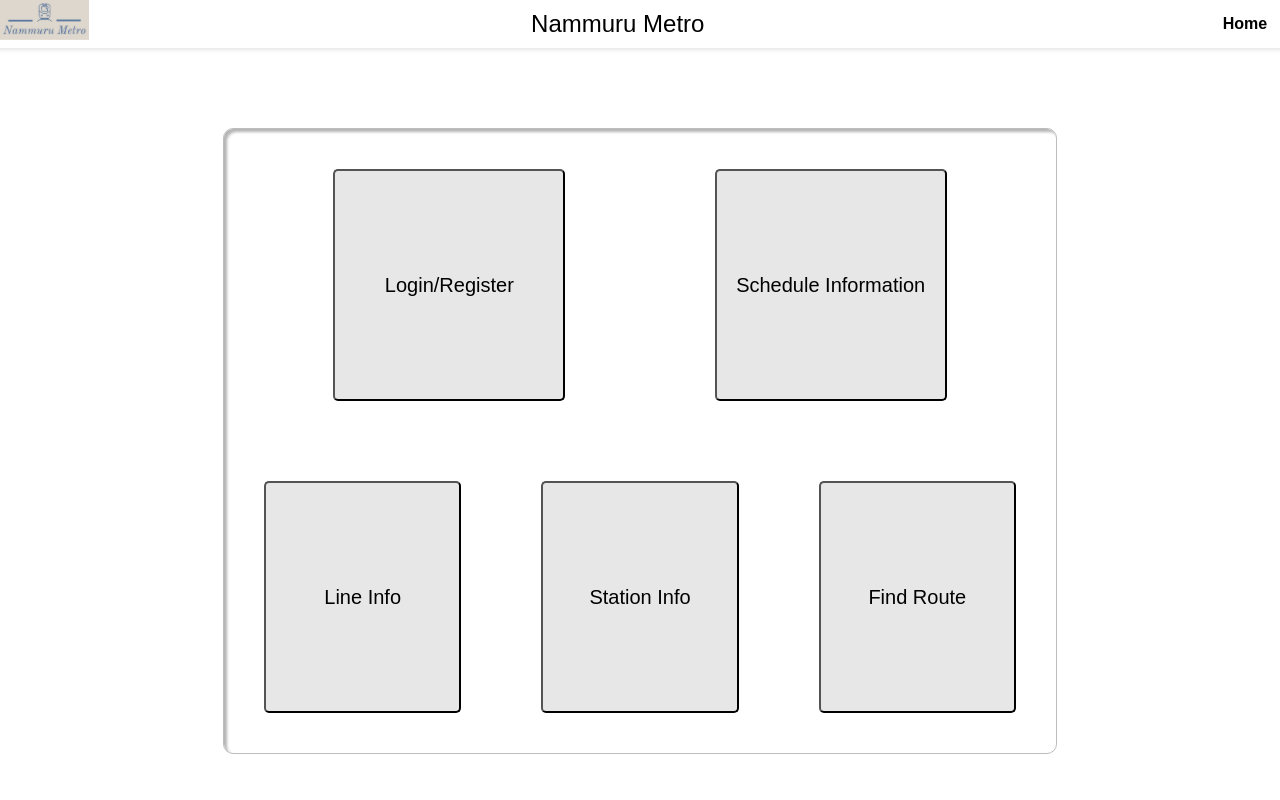
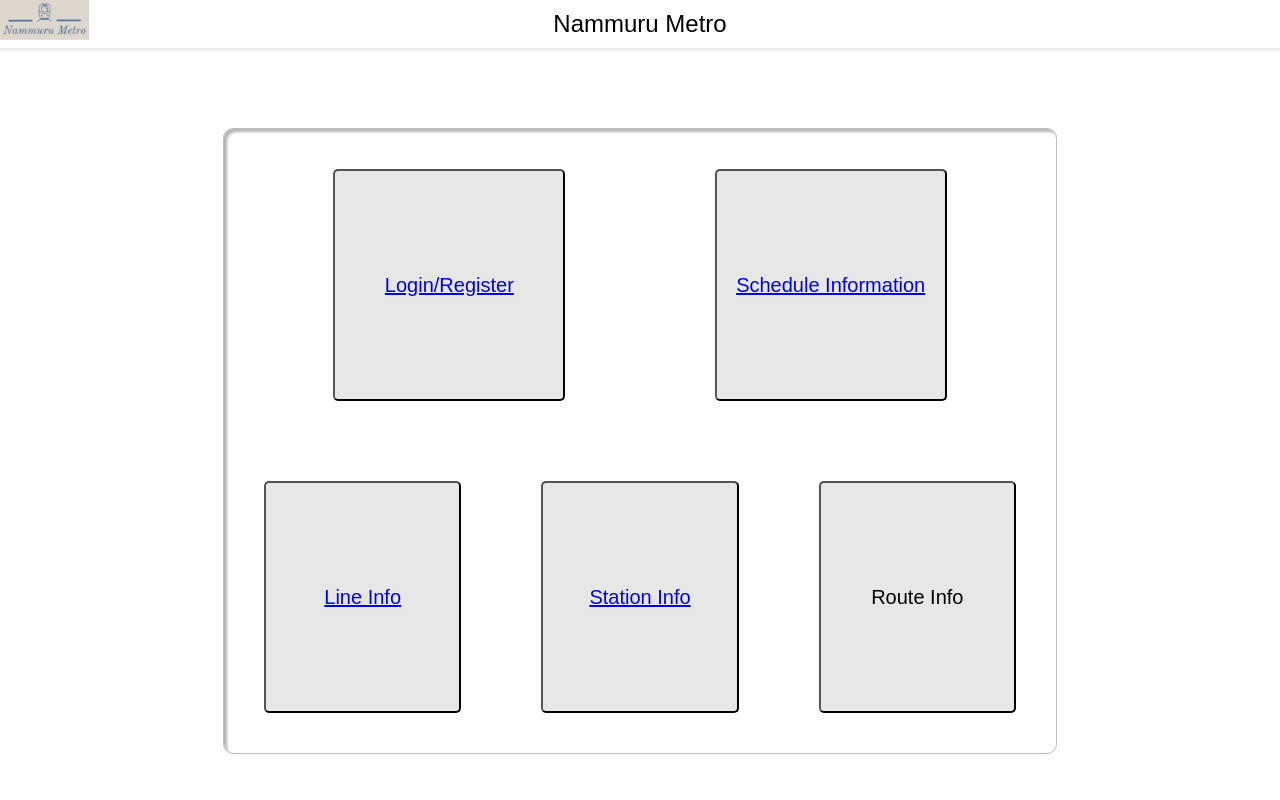
Before and after one commit to SAKETHVUNKA/CITY_METRO_DBMS, a Django app: page / in a window 1280 px wide. Run offline with Django 4.2, Linux system fonts and the light colour scheme.

Commit message:
fixed routing on home page - saketh

```diff
--- a/nammuru_metro/metro_website/templates/home.html
+++ b/nammuru_metro/metro_website/templates/home.html
@@ -14,7 +14,7 @@
                 Nammuru Metro
             </div>
             <div class="home-button">
-                <a href="#">Home</a>
+                <p>                                    </p>
             </div>
         </nav>
     </header>
@@ -22,15 +22,15 @@
         <div class="buttons-container">
             <div class="first-row">
                 <div></div>
-                <button>Login/Register</button>
-                <button>Schedule Information</button>
+                <button><a href="{% url 'login_signin' %}">Login/Register</a></button>
+                <button><a href="{% url 'schedule' %}">Schedule Information</a></button>
                 <div></div>
             </div>
 
             <div class="second-row">
-                <button>Line Info</button>
-                <button>Station Info</button>
-                <button>Find Route</button>
+                <button><a href="{% url 'line_info_details' %}">Line Info</a></button>
+                <button><a href="{% url 'station_info_details' %}">Station Info</a></button>
+                <button>Route Info</button>
             </div>
             </div>
         </div>
--- a/nammuru_metro/metro_website/templates/line-info-details.html
+++ b/nammuru_metro/metro_website/templates/line-info-details.html
@@ -14,7 +14,7 @@
                 Nammuru Metro
             </div>
             <div class="home-button">
-                <a href="#">Home</a>
+                <a href="{% url 'home' %}">Home</a>
             </div>
         </nav>
     </header>
--- a/nammuru_metro/metro_website/templates/login-signin.html
+++ b/nammuru_metro/metro_website/templates/login-signin.html
@@ -14,14 +14,14 @@
                 Nammuru Metro
             </div>
             <div class="home-button">
-                <a href="#">Home</a>
+                <a href="{% url 'home' %}">Home</a>
             </div>
         </nav>
     </header>
     <main>
         <div class="login-container">
-            <button class="login-button">Login</button>
-            <button class="signup-button">Sign Up</button>
+            <button class="login-button"><a href="{% url 'login' %}">Login</a></button>
+            <button class="signup-button"><a href="{% url 'signin' %}">Sign Up</a></button>
         </div>
     </main>
 </body>
--- a/nammuru_metro/metro_website/templates/login.html
+++ b/nammuru_metro/metro_website/templates/login.html
@@ -14,7 +14,7 @@
                 Nammuru Metro
             </div>
             <div class="home-button">
-                <a href="#">Home</a>
+                <a href="{% url 'home' %}">Home</a>
             </div>
         </nav>
     </header>
--- a/nammuru_metro/metro_website/templates/schedule-show.html
+++ b/nammuru_metro/metro_website/templates/schedule-show.html
@@ -14,7 +14,7 @@
                 Nammuru Metro
             </div>
             <div class="home-button">
-                <a href="#">Home</a>
+                <a href="{% url 'home' %}">Home</a>
             </div>
         </nav>
     </header>
--- a/nammuru_metro/metro_website/templates/schedule.html
+++ b/nammuru_metro/metro_website/templates/schedule.html
@@ -14,7 +14,7 @@
                 Nammuru Metro
             </div>
             <div class="home-button">
-                <a href="#">Home</a>
+                <a href="{% url 'home' %}">Home</a>
             </div>
         </nav>
     </header>
@@ -46,9 +46,6 @@
 
             <div>
                 <div>Time:</div>
-                <div>
-                    <input type="date">
-                </div>
 
                 <div>
                     <input type="time">
--- a/nammuru_metro/metro_website/templates/signin.html
+++ b/nammuru_metro/metro_website/templates/signin.html
@@ -14,7 +14,7 @@
                 Nammuru Metro
             </div>
             <div class="home-button">
-                <a href="#">Home</a>
+                <a href="{% url 'home' %}">Home</a>
             </div>
         </nav>
     </header>
--- a/nammuru_metro/metro_website/templates/station-info-details.html
+++ b/nammuru_metro/metro_website/templates/station-info-details.html
@@ -14,7 +14,7 @@
                 Nammuru Metro
             </div>
             <div class="home-button">
-                <a href="#">Home</a>
+                <a href="{% url 'home' %}">Home</a>
             </div>
         </nav>
     </header>
--- a/nammuru_metro/metro_website/urls.py
+++ b/nammuru_metro/metro_website/urls.py
@@ -3,6 +3,7 @@ from . import views
 
 urlpatterns = [
     path('', views.home, name='home'),
+    path('home', views.home, name='home'),
     path('card/', views.card, name='card'),
     path('home_admin/', views.home_admin, name='home_admin'),
     path('home_user/', views.home_user, name='home_user'),
@@ -19,3 +20,10 @@ urlpatterns = [
     path('ticket_buy/', views.ticket_buy, name='ticket_buy'),
     path('ticket_counter/', views.ticket_counter, name='ticket_counter'),
 ]
+
+# card recharge
+# ticket page
+# ticket use
+# entrance scan
+# exit scan
+# show routes
--- a/nammuru_metro/metro_website/views.py
+++ b/nammuru_metro/metro_website/views.py
@@ -66,3 +66,9 @@ def ticket_buy(request):
 def ticket_counter(request):
     template = loader.get_template('ticket-counter.html')
     return HttpResponse(template.render())
+
+# card recharge
+# ticket page
+# ticket use
+# entrance scan
+# exit scan
```
